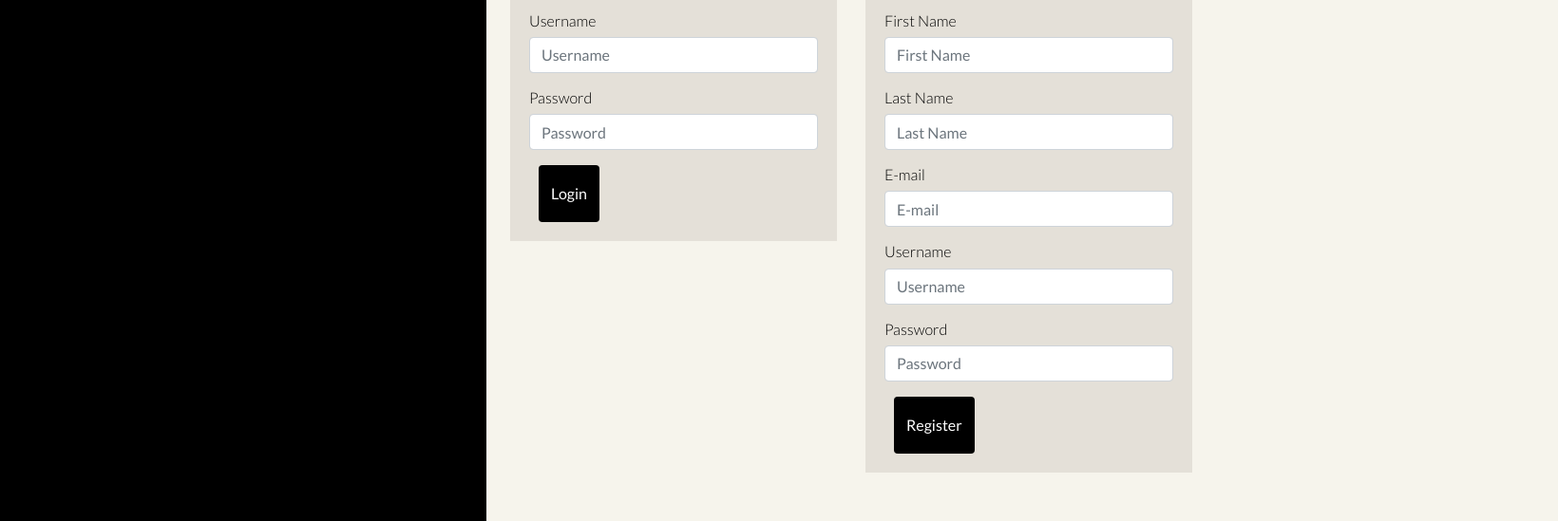
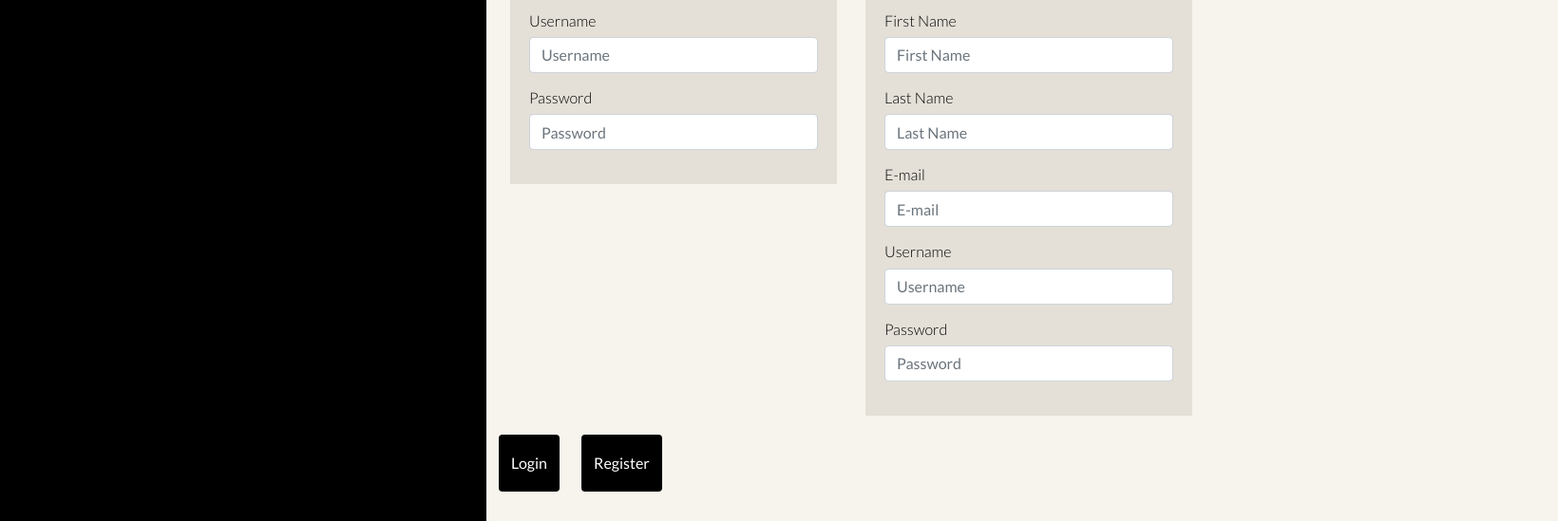
Before and after one commit to daniCh8/hyp-project-chiappalupi-iannucci, a website: page pages/myaccount.html in a window 1280 px wide. Shown: the part 251-800 px from the top of the page at 95% size, 1640 px wide, since content can reach past the window. Drawn offline with nearby package versions, Linux system fonts and the light colour scheme; no server answers.

Commit message:
attempt to fix login

```diff
--- a/pages/js/myaccount.js
+++ b/pages/js/myaccount.js
@@ -167,7 +167,7 @@ function drawLoginForm() {
         '                    <label>Password</label>\n' +
         '                    <input type="password" class="form-control" id="password" placeholder="Password">\n' +
         '                </div>\n' +
-        '                <button type="button" class="btn btn-black" id="loginButton">Login</button>\n' +
+        //'                <button type="button" class="btn btn-black" id="loginButton">Login</button>\n' +
         '            </form>\n' +
         '        </div>\n' +
         '    </div>\n' +
@@ -195,7 +195,7 @@ function drawLoginForm() {
         '                <label>Password</label>\n' +
         '                <input type="password" class="form-control" id="passwordReg" placeholder="Password">\n' +
         '            </div>\n' +
-        '            <button type="button" class="btn btn-black" id="registerButton">Register</button>\n' +
+        //'            <button type="button" class="btn btn-black" id="registerButton">Register</button>\n' +
         '        </form>\n' +
         '    </div>\n' +
         '</div>\n'
--- a/pages/myaccount.html
+++ b/pages/myaccount.html
@@ -153,7 +153,12 @@
 </nav>
 
 
-<div class="accountOrLoginContainer" id="user"></div>
+<div class="accountOrLoginContainer" id="user">
+
+</div>
+<div class="container" style="margin-left: 500px"> <button type="button" class="btn btn-black" id="loginButton">Login</button>
+    <button type="button" class="btn btn-black" id="registerButton">Register</button>
+</div>
 
 
 
```
